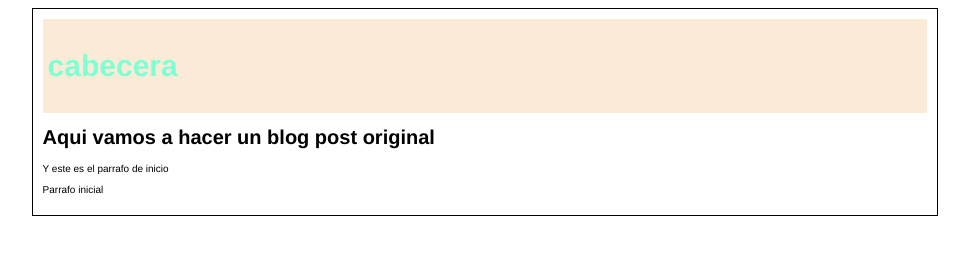
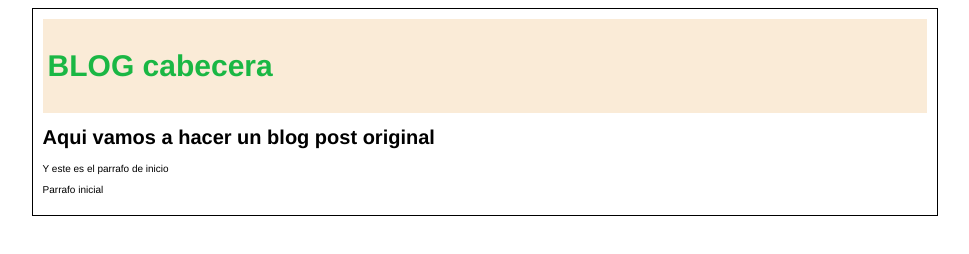
Before and after one commit to Rodricsls/hyperblog, a plain HTML site: page index.html in a window 1280 px wide. Shown: the whole page, without its empty margins (155-1124 px from the left). Drawn offline with Linux system fonts and the light colour scheme.

Commit message:
Modifque algo en cobecera

```diff
--- a/index.html
+++ b/index.html
@@ -9,7 +9,7 @@
 <body>
     <div class="container">
         <div class="cabecera">
-            <h2>cabecera</h2>
+            <h2>BLOG cabecera</h2>
         </div>
         <div class="post">
             <h1>Aqui vamos a hacer un blog post original</h1>
--- a/styles/style.css
+++ b/styles/style.css
@@ -19,7 +19,7 @@ body{
 }
 
 .cabecera{
-    color: aquamarine;
+    color: rgb(26, 183, 68);
     font-size: 20px;
     background-color: antiquewhite;
     padding: 5px;
```
